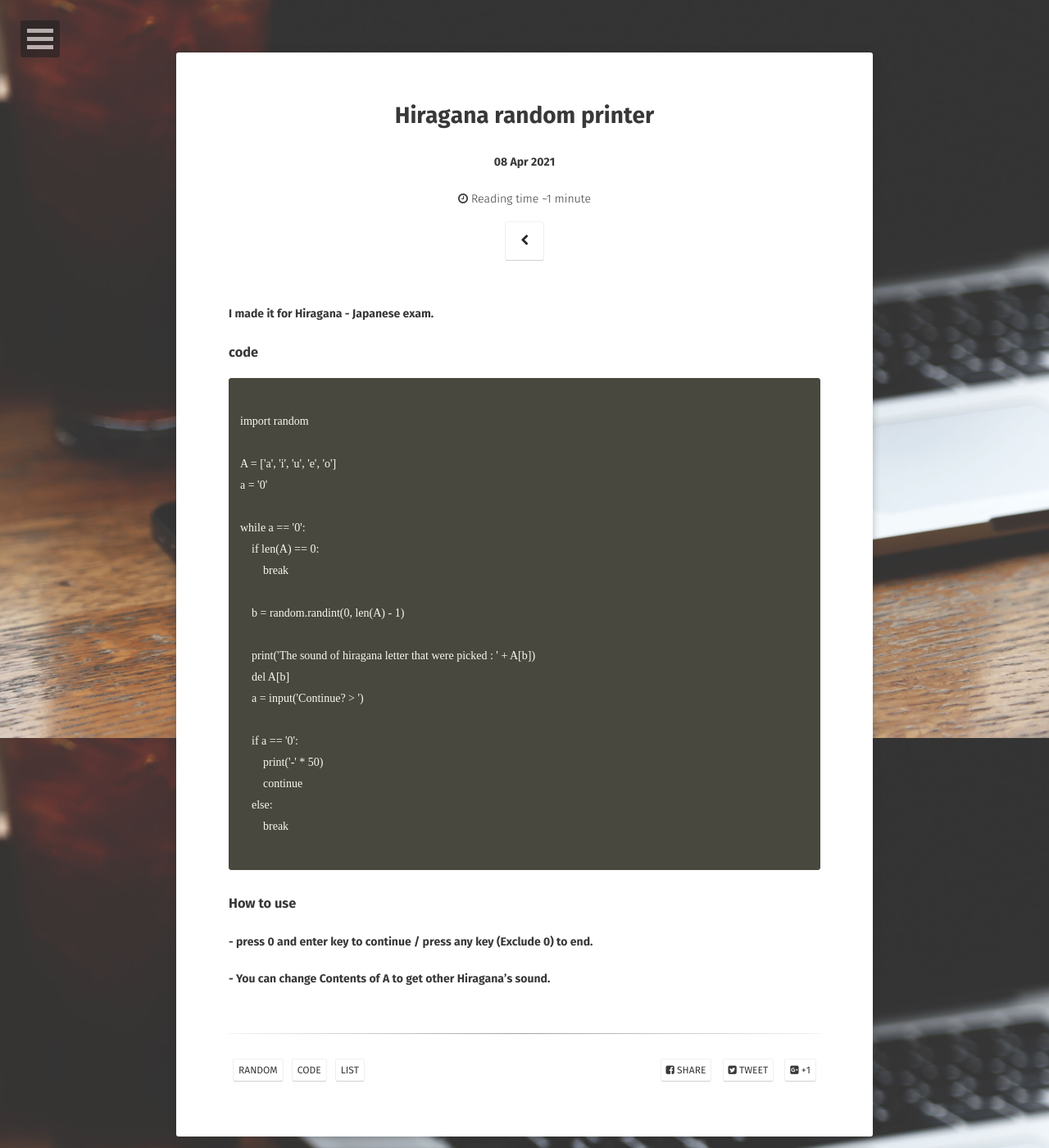
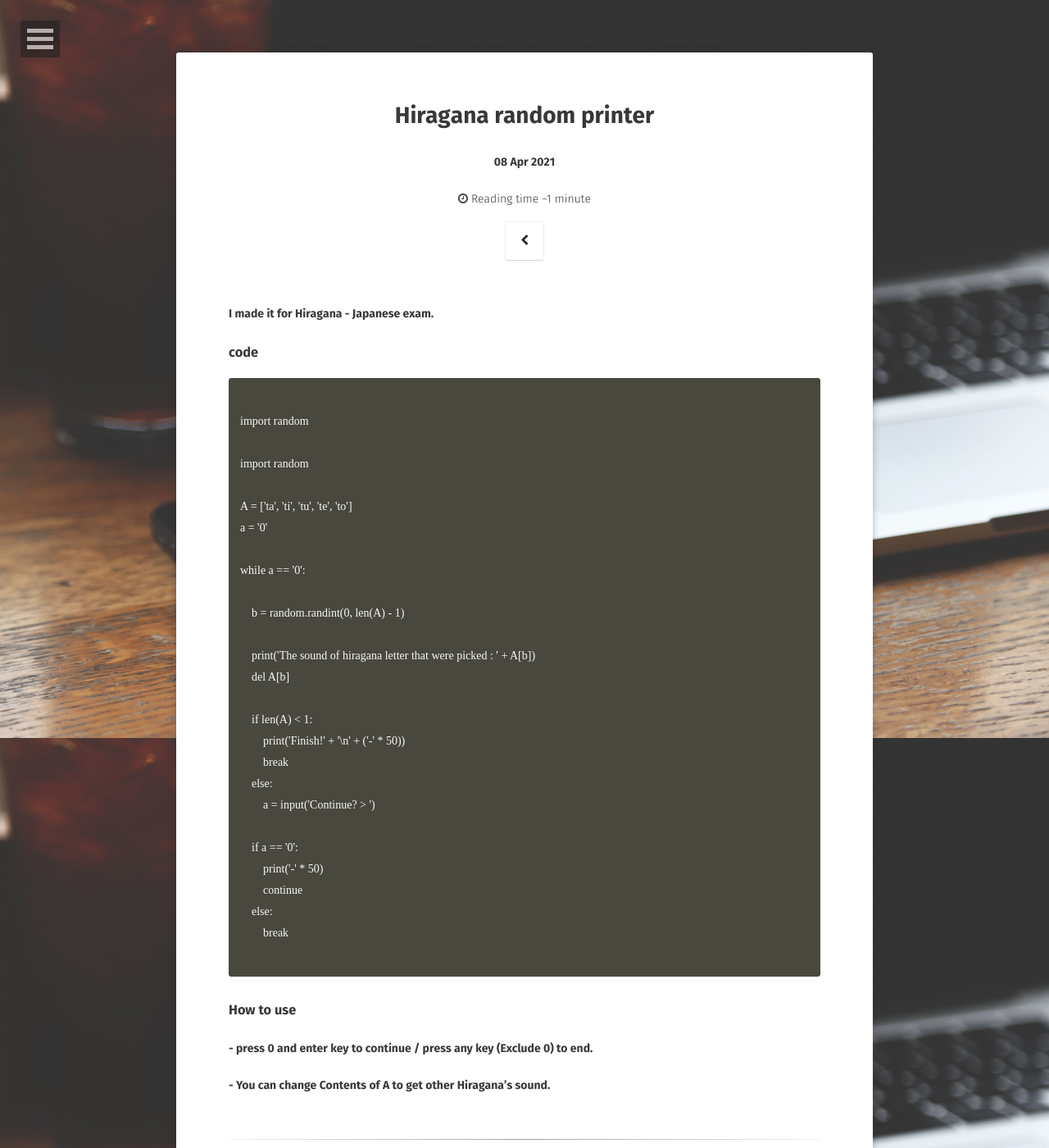
Before and after one commit to KSY1824/ksy1824.github.com, a Jekyll site: the page built from _posts/2021-04-08-Hiragana-random-printer.md, in a window 1280 px wide and 1400 px high. Shown: the whole window at 82% size. Built offline with Jekyll 4.4.1, drawn with Linux system fonts in a browser that asks for light colours; some web fonts are replaced; comment, search, counter and statistics services are not loaded.

Commit message:
Update 2021-04-08-Hiragana-random-printer.md

```diff
--- a/_posts/2021-04-08-Hiragana-random-printer.md
+++ b/_posts/2021-04-08-Hiragana-random-printer.md
@@ -15,18 +15,23 @@ comments: true
 
 import random
 
-A = ['a', 'i', 'u', 'e', 'o']
+import random
+
+A = ['ta', 'ti', 'tu', 'te', 'to']
 a = '0'
 
 while a == '0':
-    if len(A) == 0:
-        break
 
     b = random.randint(0, len(A) - 1)
 
     print('The sound of hiragana letter that were picked : ' + A[b])
     del A[b]
-    a = input('Continue? > ')
+
+    if len(A) < 1:
+        print('Finish!' + '\n' + ('-' * 50))
+        break
+    else:
+        a = input('Continue? > ')
 
     if a == '0':
         print('-' * 50)
```
